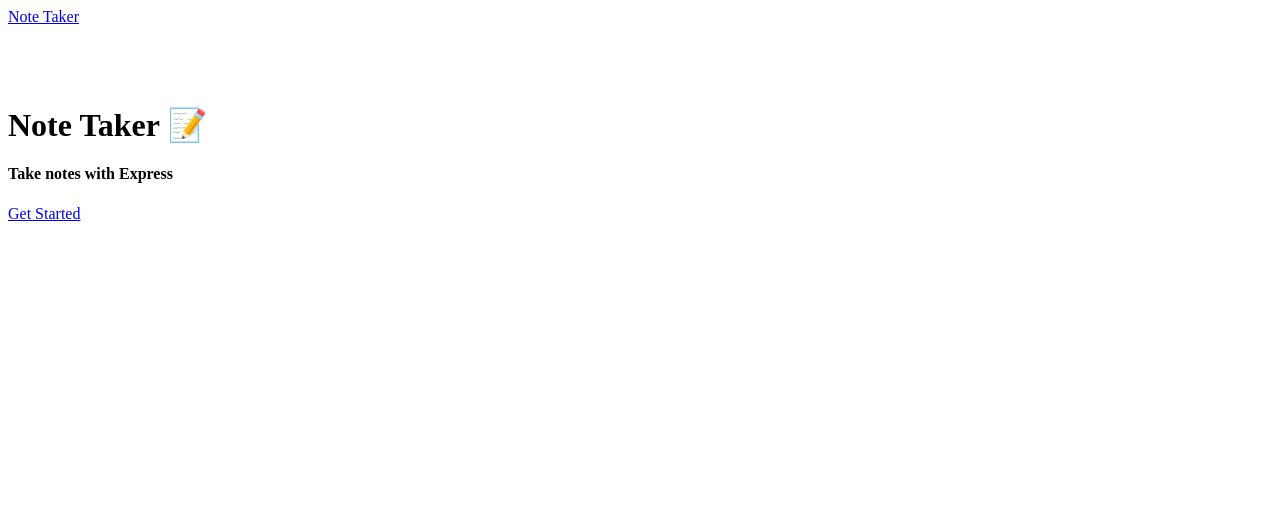
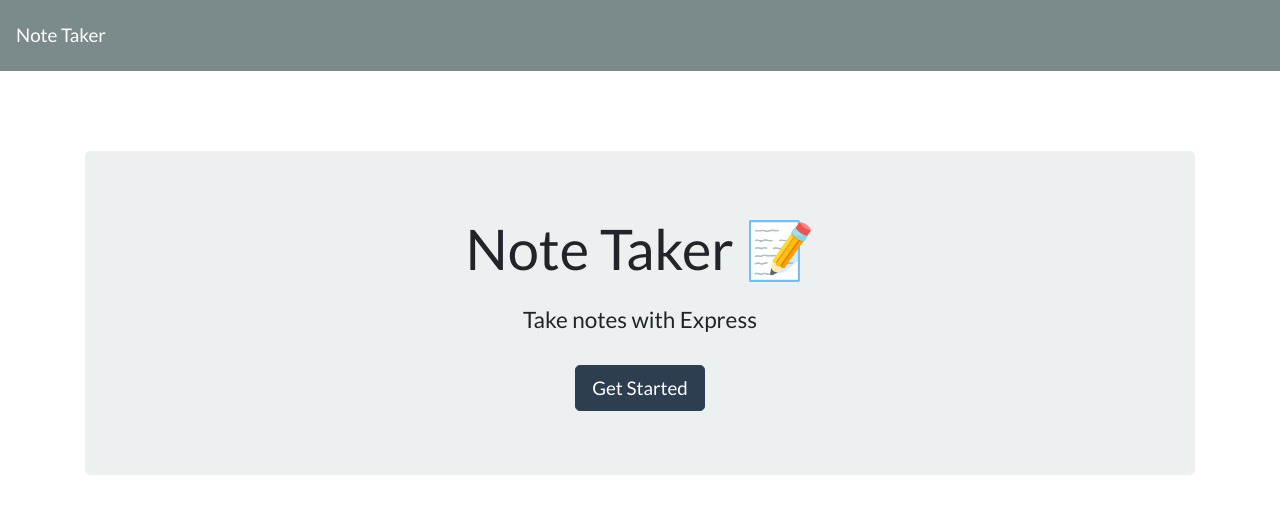
Before and after one commit to BR3NDAN-L8N/Note-Taker, a website: page public/index.html in a window 1280 px wide. Drawn offline with nearby package versions, Linux system fonts and the light colour scheme; no server answers.

Commit message:
added static functionality to index.html

```diff
--- a/public/index.html
+++ b/public/index.html
@@ -6,7 +6,7 @@
   <meta name="viewport" content="width=device-width, initial-scale=1.0">
   <meta http-equiv="X-UA-Compatible" content="ie=edge">
   <title>Note Taker</title>
-  <link rel="stylesheet" type="text/style" href="https://cdnjs.cloudflare.com/ajax/libs/bootswatch/4.1.3/flatly/bootstrap.min.css" />
+  <link rel="stylesheet" href="https://cdnjs.cloudflare.com/ajax/libs/bootswatch/4.1.3/flatly/bootstrap.min.css" />
 </head>
 
 <body>
```
Also changed, not shown: server.js (+9 -0 lines).
